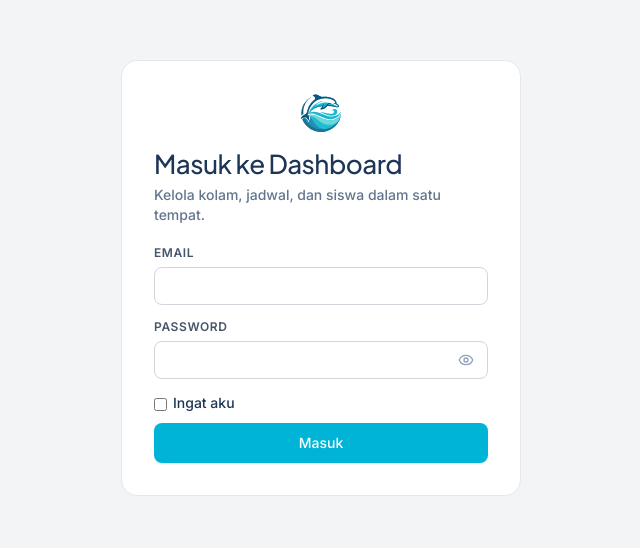
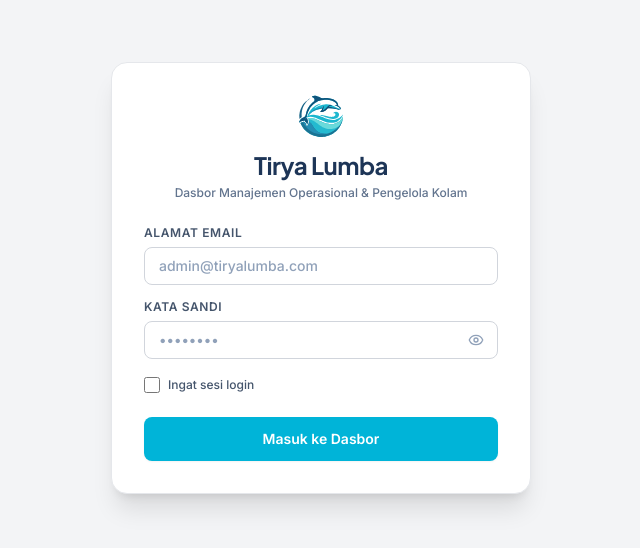
Before and after one commit to RadizJoster-web/dashboard-tirya-lumba, a React (Vite) app: page /#/login in a window 1280 px wide. Shown: the part 122-670 px from the top of the page, without its empty margins (319-959 px from the left). Built offline with nearby package versions, Linux system fonts and the light colour scheme; no server answers.

Commit message:
style(login): elevate authentication view with aquatic branding and crisp inputs

```diff
--- a/src/pages/Login/LoginForm.tsx
+++ b/src/pages/Login/LoginForm.tsx
@@ -1,6 +1,7 @@
 import { useState } from 'react';
 import type { FormEvent } from 'react';
 import { Button, Field } from '../../components/ui';
+import BrandLogo from '../../components/layout/BrandLogo';
 
 export interface LoginCredentials {
   email: string;
@@ -40,33 +41,26 @@ export default function LoginForm({
   }
 
   return (
-    <div className="min-h-screen grid place-items-center p-4 bg-basedash">
-      <form
-        onSubmit={handleSubmit}
-        noValidate
-        className="bg-white border border-gray-200 rounded-2xl p-8 w-full max-w-[400px]"
-      >
-        <img
-          src="/logo-mark.svg"
-          alt="Logo PT Tirya Lumba"
-          width={40}
-          height={40}
-          draggable={false}
-          className="mx-auto w-10 h-10 object-contain"
-        />
-        <h1 className="text-[26px] leading-[34px] mt-3.5 mb-1">
-          Masuk ke Dashboard
+    <div className="min-h-screen grid place-items-center p-4 bg-[#F3F4F6]">
+      <div className="w-full max-w-[420px] rounded-2xl border border-gray-200 bg-white p-8 shadow-xl">
+        <div className="flex flex-col items-center text-center">
+          <BrandLogo sz={44} />
+          <h1 className="font-display text-2xl font-bold text-[#1D3557] mt-3 tracking-tight">
+            Tirya Lumba
           </h1>
-        <p className="text-slate-500 mb-5">
-          Kelola kolam, jadwal, dan siswa dalam satu tempat.
+          <p className="text-xs text-slate-500 mt-1">
+            Dasbor Manajemen Operasional & Pengelola Kolam
           </p>
+        </div>
 
+        <form onSubmit={handleSubmit} noValidate className="mt-6 space-y-4">
           <Field
             id="email"
-          label="Email"
+            label="Alamat Email"
             name="email"
             type="email"
             autoComplete="email"
+            placeholder="admin@tiryalumba.com"
             value={email}
             onChange={(e) => {
               setEmail(e.target.value);
@@ -74,12 +68,14 @@ export default function LoginForm({
             }}
             error={userError}
           />
+
           <Field
             id="password"
-          label="Password"
+            label="Kata Sandi"
             name="password"
             type="password"
             autoComplete="current-password"
+            placeholder="••••••••"
             value={password}
             onChange={(e) => {
               setPassword(e.target.value);
@@ -88,25 +84,33 @@ export default function LoginForm({
             error={passError}
           />
 
-        <label className="block font-medium mb-2.5">
+          <div className="flex items-center justify-between text-xs pt-1">
+            <label className="flex items-center gap-2 font-medium text-slate-600 cursor-pointer select-none">
               <input
                 type="checkbox"
                 checked={remember}
                 onChange={(e) => setRemember(e.target.checked)}
-            className="w-auto mr-1.5 align-middle accent-primary"
+                className="h-4 w-4 rounded border-gray-300 accent-[#0077B6]"
               />
-          Ingat aku
+              Ingat sesi login
             </label>
-        {formError ? (
-          <span className="block text-[#B3341F] text-[13px] font-medium mb-2.5">
+          </div>
+
+          {formError && (
+            <div className="rounded-lg border border-red-200 bg-red-50 p-3 text-xs font-semibold text-[#FF6F59]">
               {formError}
-          </span>
-        ) : null}
+            </div>
+          )}
 
-        <Button type="submit" className="w-full py-2.5" disabled={busy}>
-          {busy ? 'Memproses…' : 'Masuk'}
+          <Button
+            type="submit"
+            disabled={busy}
+            className="w-full justify-center h-11 text-sm font-semibold mt-2"
+          >
+            {busy ? 'Memverifikasi Akun…' : 'Masuk ke Dasbor'}
           </Button>
         </form>
       </div>
+    </div>
   );
 }
```
Lines whose indentation alone changed are shown as unchanged.
